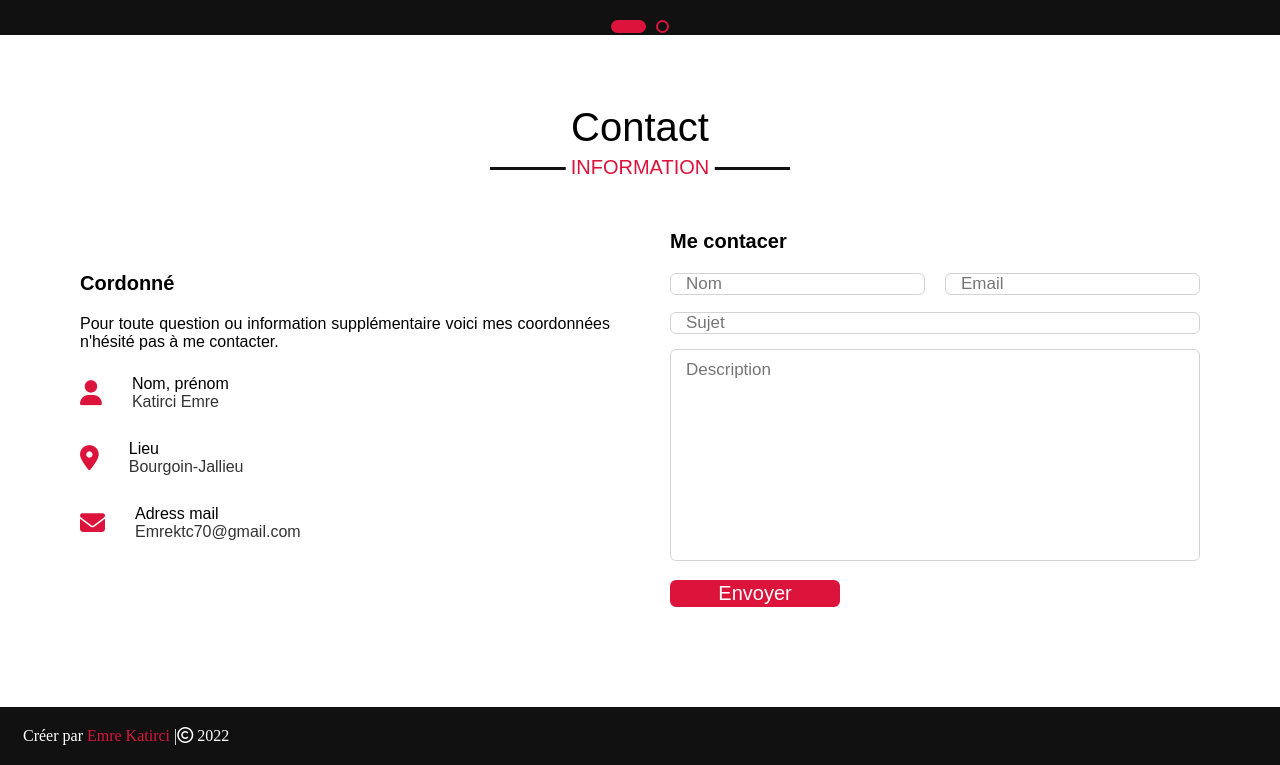
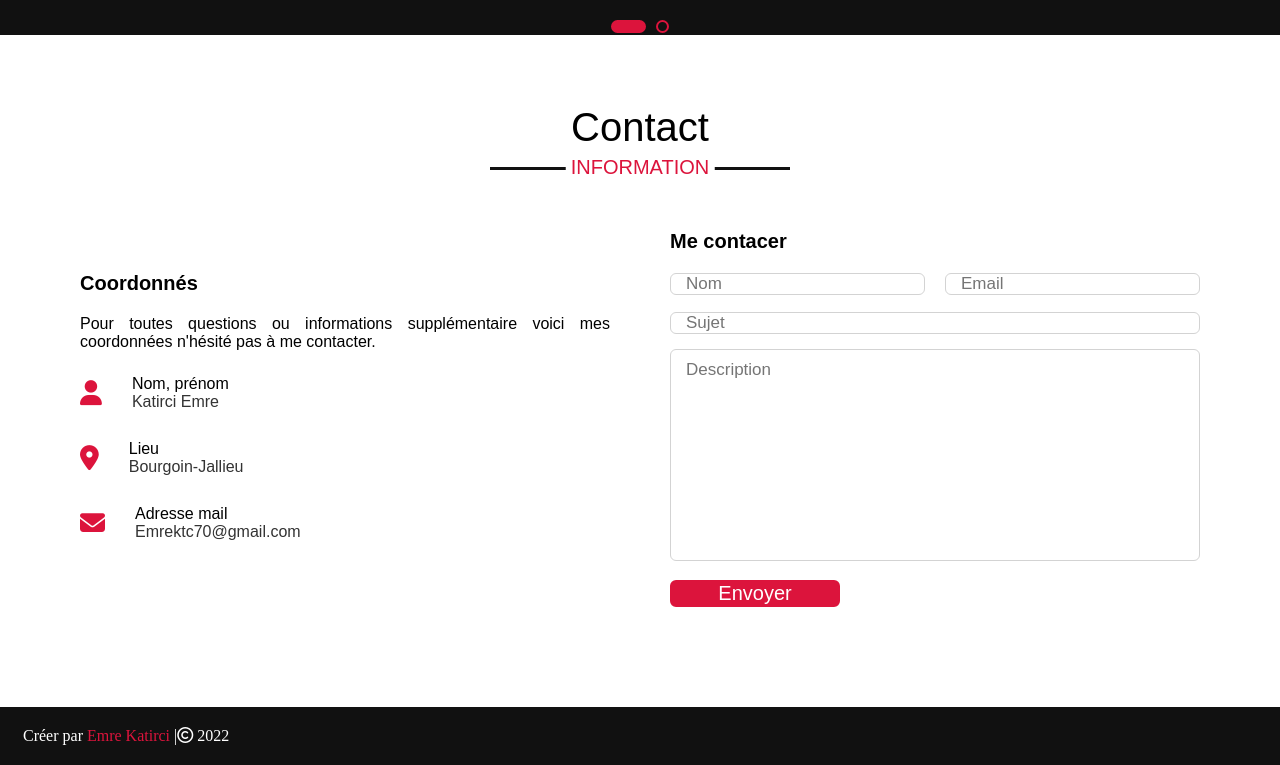
Before and after one commit to emrektc70/Portfolio, a plain HTML site: page index.html in a window 1280 px wide. Shown: the part 2971-3736 px from the top of the page. Drawn offline with nearby package versions, Linux system fonts and the light colour scheme.

Commit message:
Update index.html

```diff
--- a/index.html
+++ b/index.html
@@ -256,9 +256,9 @@
         <h2 class="title">Contact</h2>
         <div class="contact-content">
           <div class="column left">
-            <div class="text">Cordonné</div>
+            <div class="text">Coordonnés</div>
             <p>
-             Pour toute question ou information supplémentaire voici mes coordonnées n'hésité pas à me contacter.
+             Pour toutes questions ou informations supplémentaire voici mes coordonnées n'hésité pas à me contacter.
             </p>
             <div class="icons">
                 <div class="row">
@@ -277,7 +277,7 @@
                 </div><div class="row">
                     <i class="fas fa-envelope"></i>
                     <div class="info">
-                        <div class="head">Adress mail</div>
+                        <div class="head">Adresse mail</div>
                         <div class="sub-title">Emrektc70@gmail.com</div>
                     </div>
                 </div>
```
